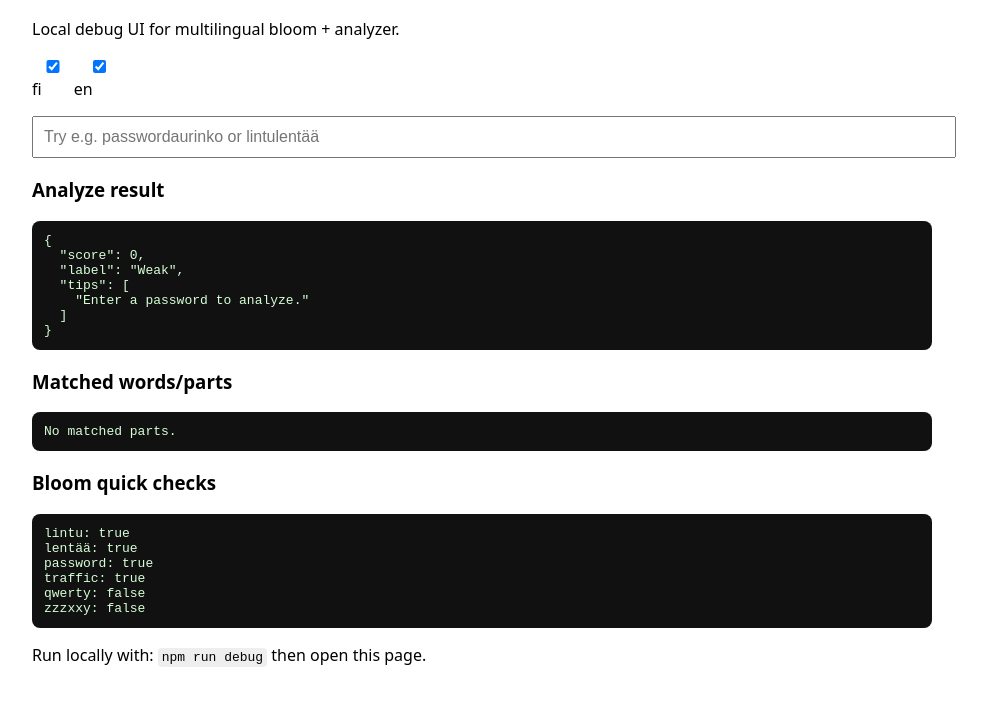
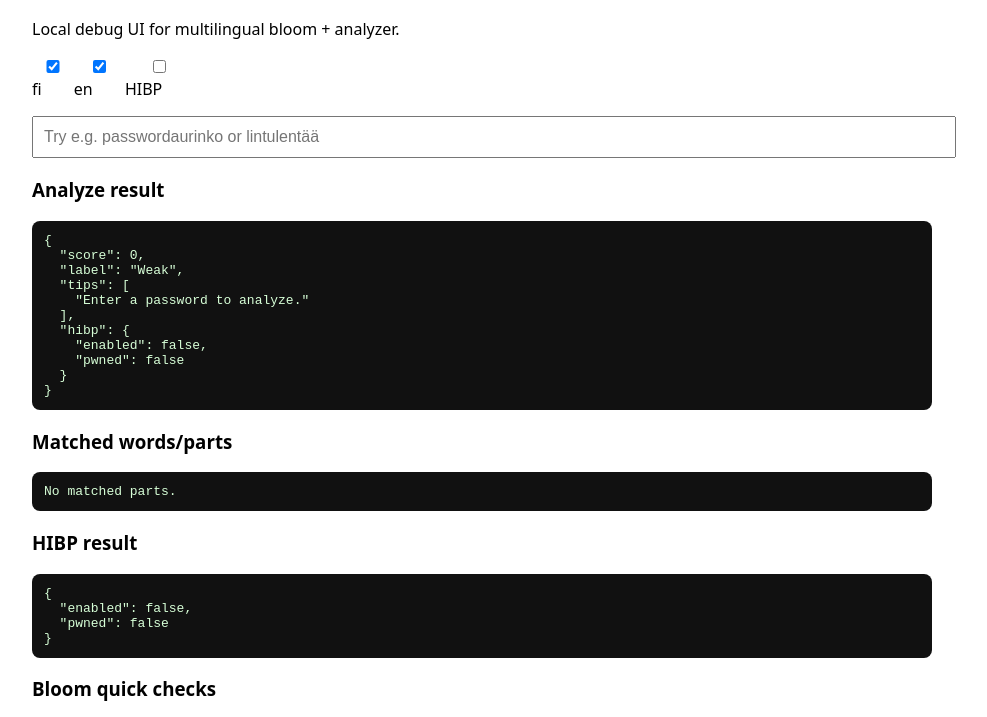
Before and after one commit to misolith/password-checker, a website: page debug/index.html in a window 1280 px wide. Shown: the part 70-787 px from the top of the page, without its empty margins (158-1145 px from the left). Drawn offline with Linux system fonts and the light colour scheme.

Commit message:
Debug page: add optional HIBP toggle and result panel

```diff
--- a/debug/index.html
+++ b/debug/index.html
@@ -19,6 +19,7 @@
   <div class="row">
     <label><input type="checkbox" id="lang-fi" checked /> fi</label>
     <label><input type="checkbox" id="lang-en" checked /> en</label>
+    <label><input type="checkbox" id="hibp-enabled" /> HIBP</label>
   </div>
 
   <p><input id="pw" placeholder="Try e.g. passwordaurinko or lintulentää" /></p>
@@ -28,6 +29,9 @@
 
   <h3>Matched words/parts</h3>
   <pre id="matches"></pre>
+
+  <h3>HIBP result</h3>
+  <pre id="hibp"></pre>
 
   <h3>Bloom quick checks</h3>
   <pre id="checks"></pre>
@@ -48,8 +52,10 @@
     const resultEl = document.getElementById('result');
     const checksEl = document.getElementById('checks');
     const matchesEl = document.getElementById('matches');
+    const hibpEl = document.getElementById('hibp');
     const fiEl = document.getElementById('lang-fi');
     const enEl = document.getElementById('lang-en');
+    const hibpToggle = document.getElementById('hibp-enabled');
 
     function selectedLangs() {
       const langs = [];
@@ -58,12 +64,25 @@
       return langs.length ? langs : [bloom.defaultLanguage || 'en'];
     }
 
-    function render() {
+    async function render() {
       const pw = pwEl.value || '';
       const langs = selectedLangs();
       core.setActiveLanguages(langs);
 
-      const r = core.analyze(pw, { languages: langs });
+      const hibpEnabled = !!hibpToggle.checked;
+      let r;
+      if (hibpEnabled) {
+        try {
+          r = await core.analyzeAsync(pw, { languages: langs, hibp: { enabled: true } });
+        } catch (err) {
+          r = core.analyze(pw, { languages: langs });
+          r.hibp = { enabled: true, error: String(err) };
+        }
+      } else {
+        r = core.analyze(pw, { languages: langs });
+        r.hibp = { enabled: false, pwned: false };
+      }
+
       resultEl.textContent = JSON.stringify(r, null, 2);
 
       const parts = r.matchedParts || [];
@@ -71,14 +90,17 @@
         ? parts.map((m, i) => `${i + 1}. ${m.part} (start=${m.start}, len=${m.len})`).join('\n')
         : 'No matched parts.';
 
+      hibpEl.textContent = JSON.stringify(r.hibp || { enabled: false }, null, 2);
+
       const testWords = ['lintu','lentää','password','traffic','qwerty','zzzxxy'];
       const lines = testWords.map(w => `${w}: ${core.checkBloom(w, { languages: langs })}`);
       checksEl.textContent = lines.join('\n');
     }
 
-    pwEl.addEventListener('input', render);
-    fiEl.addEventListener('change', render);
-    enEl.addEventListener('change', render);
+    pwEl.addEventListener('input', () => { render(); });
+    fiEl.addEventListener('change', () => { render(); });
+    enEl.addEventListener('change', () => { render(); });
+    hibpToggle.addEventListener('change', () => { render(); });
     render();
   </script>
 </body>
```
Also changed, not shown: README.md.
